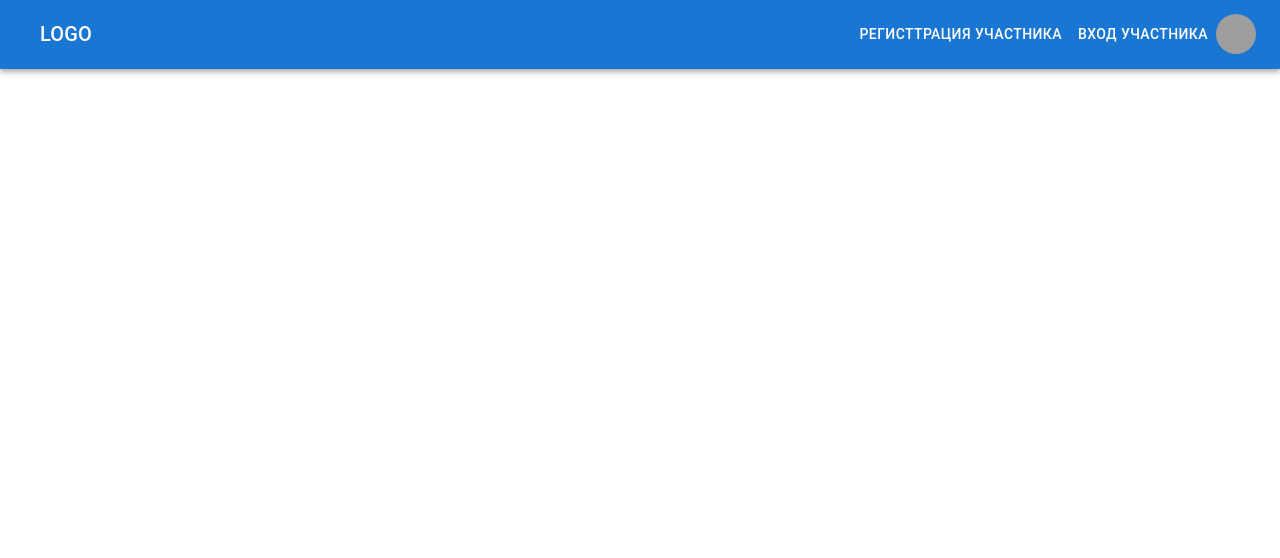
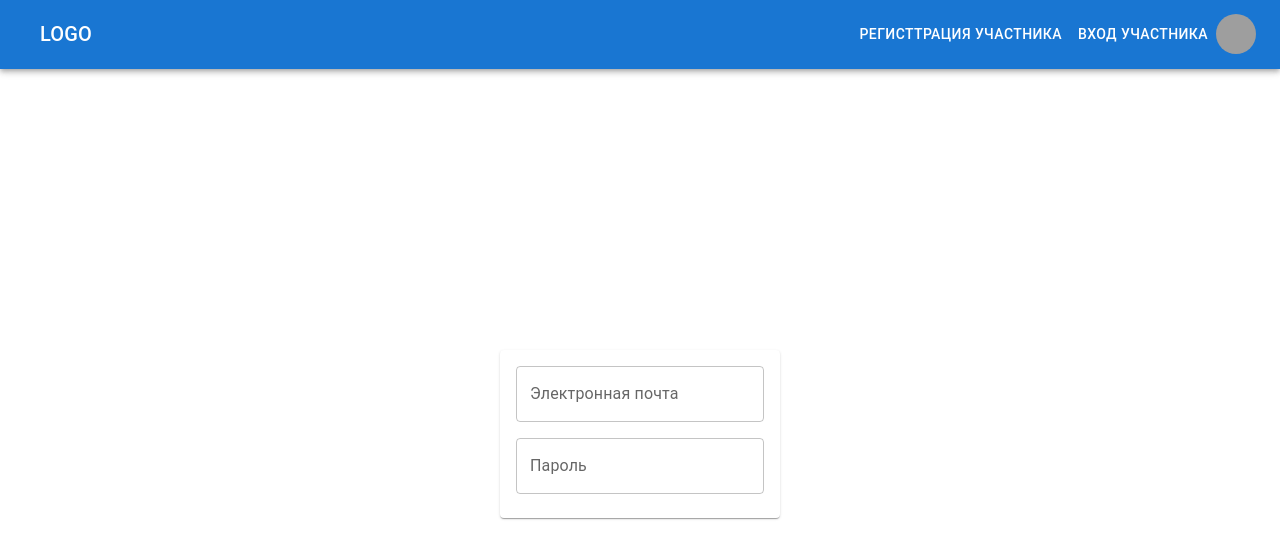
Before and after one commit to smorodin-it/mlechniy-put-frontend, a React (Create React App) app: page /participant/sign-in in a window 1280 px wide. Shown: the top 558 px of the page. Built offline with nearby package versions, Linux system fonts and the light colour scheme; grey boxes are pictures that could not be loaded.

Commit message:
sign in form fields

```diff
--- a/package.json
+++ b/package.json
@@ -22,7 +22,8 @@
     "react-scripts": "5.0.0",
     "styled-components": "^5.3.5",
     "typescript": "^4.6.3",
-    "web-vitals": "^2.1.4"
+    "web-vitals": "^2.1.4",
+    "yup": "^0.32.11"
   },
   "scripts": {
     "start": "react-scripts start",
--- a/src/layouts/FullContainerFlexLayout.tsx
+++ b/src/layouts/FullContainerFlexLayout.tsx
@@ -2,6 +2,11 @@ import styled from 'styled-components';
 import CustomizableFlexLayout, {
   CustomizableFlexLayoutProps,
 } from './CustomizableFlexLayout';
+
+export const formLayout: CustomizableFlexLayoutProps = {
+  flexDirection: 'column',
+  gap: '1rem',
+};
 
 const FullContainerFlexLayout = styled.div<CustomizableFlexLayoutProps>`
   width: 100%;
--- /dev/null
+++ b/src/models/AuthModel.ts
@@ -0,0 +1,4 @@
+export interface SignInFormModel {
+  email: string;
+  password: string;
+}
--- a/src/modules/SignInModule/components/SignInFormFields.tsx
+++ b/src/modules/SignInModule/components/SignInFormFields.tsx
@@ -1,11 +1,34 @@
 import React from 'react';
+import { Card, CardContent } from '@mui/material';
+import TextFieldDebounced from '../../../components/inputs/TextFieldDebounced';
+import { usePropsForFormik } from '../../../utils/hooks/usePropsForFormik/usePropsForFormik';
+import { SignInFormModel } from '../../../models/AuthModel';
+import FullContainerFlexLayout, {
+  formLayout,
+} from '../../../layouts/FullContainerFlexLayout';
 
 interface SignInFormFieldsProps {
   a?: any;
 }
 
 const SignInFormFields = (props: SignInFormFieldsProps): JSX.Element => {
-  return <div></div>;
+  const { setPropsForTextFieldFormik } = usePropsForFormik<SignInFormModel>();
+  return (
+    <Card>
+      <CardContent>
+        <FullContainerFlexLayout {...formLayout}>
+          <TextFieldDebounced
+            label={'Электронная почта'}
+            {...setPropsForTextFieldFormik('email')}
+          />
+          <TextFieldDebounced
+            label={'Пароль'}
+            {...setPropsForTextFieldFormik('password')}
+          />
+        </FullContainerFlexLayout>
+      </CardContent>
+    </Card>
+  );
 };
 
 export default SignInFormFields;
--- a/src/modules/SignInModule/forms/SignInForm.tsx
+++ b/src/modules/SignInModule/forms/SignInForm.tsx
@@ -1,4 +1,8 @@
 import React from 'react';
+import { Form, FormikProvider, useFormik } from 'formik';
+import * as Yup from 'yup';
+
+import { SignInFormModel } from '../../../models/AuthModel';
 import SignInFormFields from '../components/SignInFormFields';
 
 interface SignInFormProps {
@@ -6,10 +10,23 @@ interface SignInFormProps {
 }
 
 const SignInForm = (props: SignInFormProps): JSX.Element => {
+  const formik = useFormik<SignInFormModel>({
+    initialValues: {
+      email: '',
+      password: '',
+    },
+    validationSchema: Yup.object({}),
+    onSubmit: (values) => {
+      console.log(values);
+    },
+  });
+
   return (
-    <div>
-      <SignInFormFields />
-    </div>
+    <FormikProvider value={formik}>
+      <Form>
+        <SignInFormFields />
+      </Form>
+    </FormikProvider>
   );
 };
 
```
Also changed, not shown: 1 other file (tests, documents, lock files or other folders).
